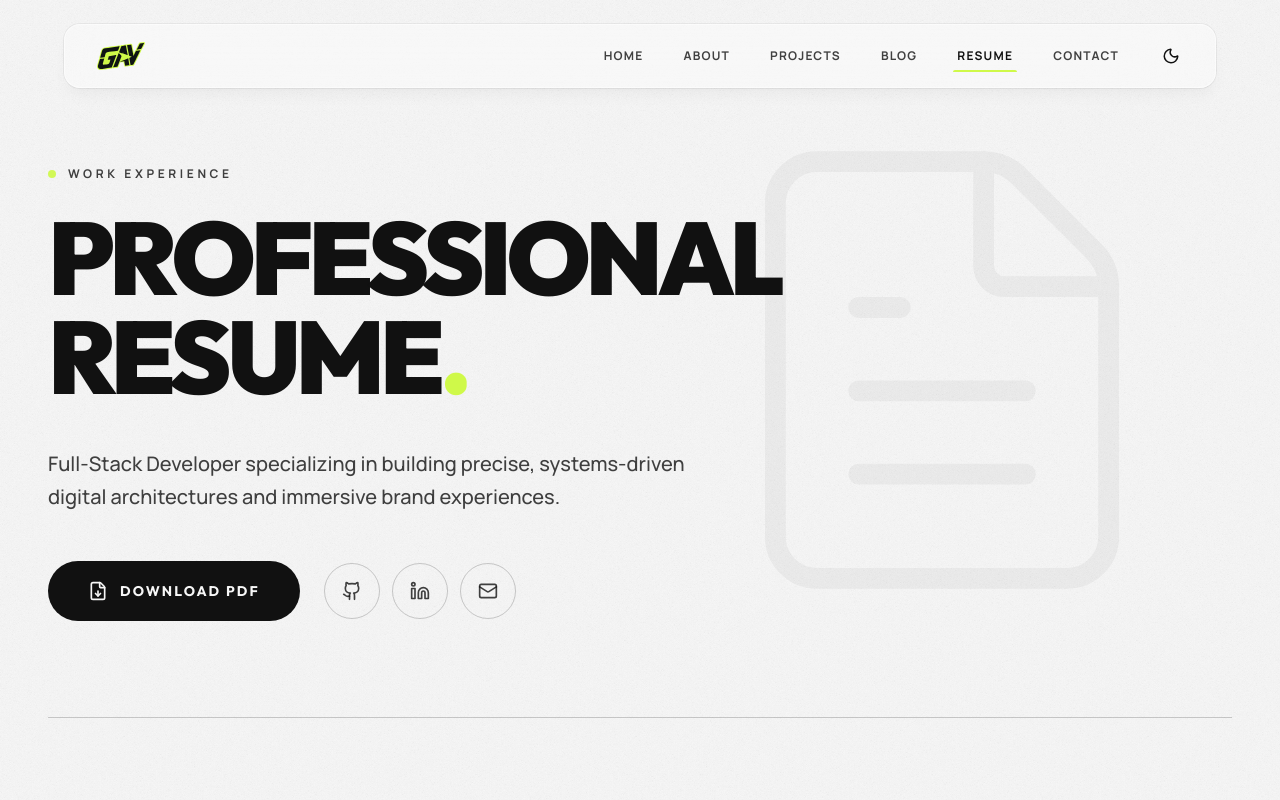
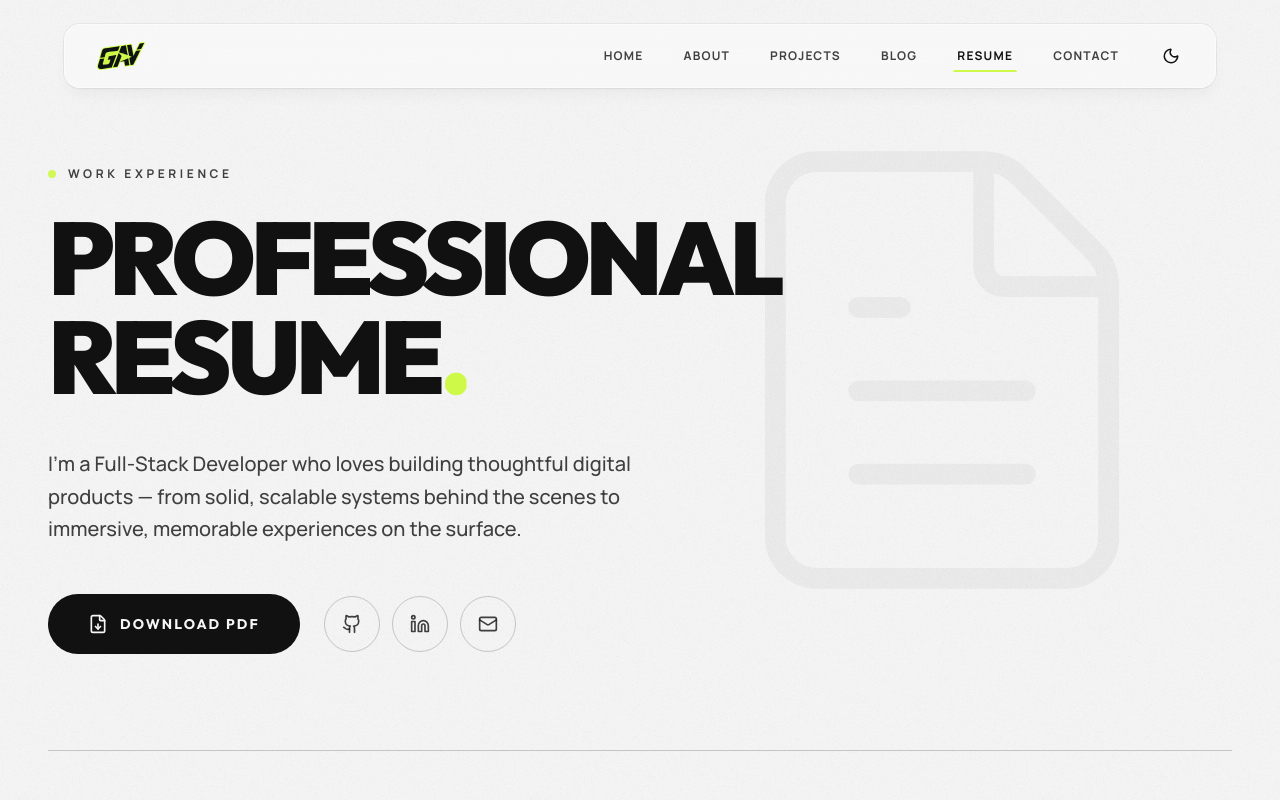
Before and after one commit to gabewebd/gav-dev, a Next.js app: page /resume in a window 1280 px wide. Shown: the top 800 px of the page. Built offline with nearby package versions, Linux system fonts and the light colour scheme.

Commit message:
ui: finalize cleanup and updates across resume, logos, and project data

```diff
--- a/src/app/resume/page.tsx
+++ b/src/app/resume/page.tsx
@@ -81,7 +81,7 @@ export default function ResumePage() {
                         </h1>
 
                         <p className="hero-desc text-base md:text-xl text-brand-ink/80 dark:text-brand-white/70 leading-relaxed font-medium max-w-2xl mb-10 md:mb-12">
-                            Full-Stack Developer specializing in building precise, systems-driven digital architectures and immersive brand experiences.
+                            I’m a Full-Stack Developer who loves building thoughtful digital products — from solid, scalable systems behind the scenes to immersive, memorable experiences on the surface.
                         </p>
 
                         <div className="hero-desc flex flex-col sm:flex-row flex-wrap items-start sm:items-center gap-4 sm:gap-6">
--- a/src/data/projects.ts
+++ b/src/data/projects.ts
@@ -88,7 +88,7 @@ export const PROJECTS_DATA: ProjectData[] = [
                 title: "Visual Identity & Theme",
                 blocks: [
                     { type: 'p', text: "The website's visual identity is designed to be warm, energetic, and appetizing to directly reflect the highly visual nature of Danono's products. We utilized a color palette featuring Burnt Orange and Cream Beige to stimulate appetite while providing a clean canvas for macro food photography." },
-                    { type: 'p', text: "For typography, we paired Fredoka for headers to mirror the soft, circular shape of doughnuts, alongside Barlow Condensed for efficient, highly legible menu lists." },
+                    { type: 'p', text: "For typography, we paired Fredoka for headers to mirror the soft, circular shape of doughnuts, alongside Barlow for efficient, highly legible menu lists." },
                     { type: 'img', src: '/assets/projects/danonos/danonos-favorites.png', alt: 'Danonos Most Loved Treats', caption: 'The Home page displaying the best-selling donuts to capture users\' attention.' }
                 ]
             },
@@ -98,7 +98,7 @@ export const PROJECTS_DATA: ProjectData[] = [
                 blocks: [
                     { type: 'p', text: "A major focus of this build was ensuring the platform could actually be found by local consumers searching for study spots or desserts. I implemented a comprehensive SEO strategy utilizing both short-tail and long-tail keywords specific to the Pampanga region." },
                     { type: 'p', text: "To maintain high accessibility and search engine ranking standards, specifically for our content-driven Blogs page, I engineered the frontend with descriptive page titles, targeted meta descriptions, meaningful URL structures, strict alt text rules for all images, and proper ARIA labels for screen readers." },
-                    { type: 'img', src: '/assets/projects/danonos/danonos-blogs.png', alt: 'Danonos Blog CMS', caption: 'Dynamic blog routing powered by the custom mini-CMS.' }
+                    { type: 'img', src: '/assets/projects/danonos/danonos-blogs.png', alt: 'Danonos Blog Page', caption: 'Dynamic blog routing powered by the custom mini-CMS.' }
                 ]
             },
             {
@@ -250,7 +250,7 @@ export const PROJECTS_DATA: ProjectData[] = [
             { type: 'p', text: "The platform supports a complete digital retail workflow. It handles everything from digital catalog browsing and dynamic shipping address management to complex order fulfillment and an internal notification system between customers and admins. As a conceptual prototype, it is designed to strictly simulate the e-commerce architecture and does not process real monetary transactions." }
         ],
         role: [
-            { type: 'p', text: "Full-Stack Developer. I contributed heavily across the entire application ecosystem, building out the login and registration systems, role management protocols, and the user-facing frontend architecture." },
+            { type: 'p', text: "Full-Stack Developer. I contributed heavily across the entire application ecosystem, building out the login and registration systems, role management protocols, and the user-facing frontend architecture like Home Page, Shop Page, Login and Register Pages." },
             { type: 'p', text: "On the backend, I designed the normalized database architecture and successfully handled the live production deployment of the platform using AwardSpace." }
         ],
         stack: ["PHP", "MySQL", "CSS", "AwardSpace"],
```
Also changed, not shown: src/components/Logo.tsx (+1 -1 lines).
